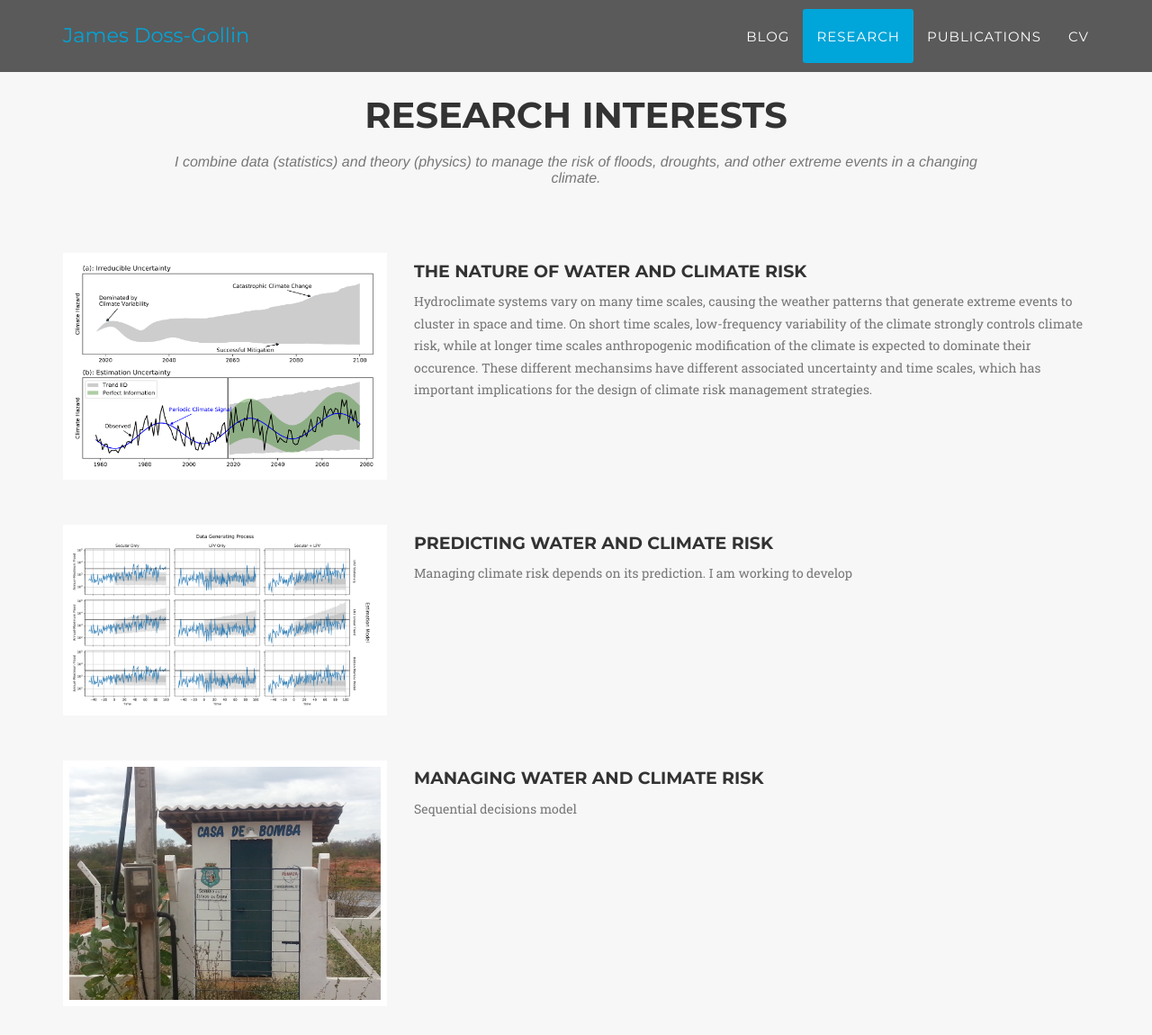
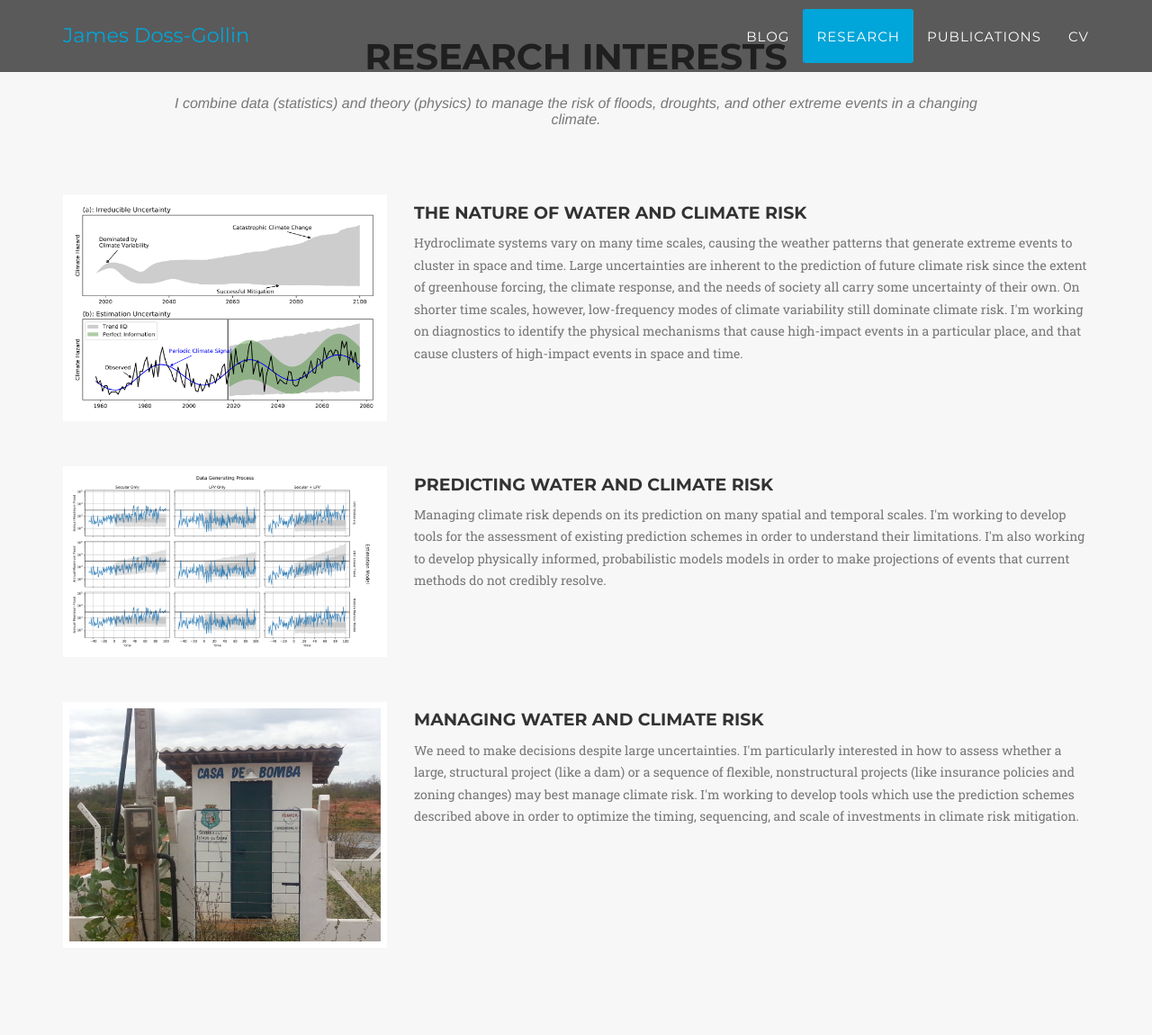
Before and after one commit to jdossgollin/blog, a Jekyll site: the page built from index.html, in a window 1280 px wide and 1400 px high, scrolled down 913 px. Shown: the top 1150 px of the window at 90% size. Built offline with Jekyll 4.4.1, drawn with Linux system fonts in a browser that asks for light colours; nearby versions of some CDN libraries; some web fonts are replaced; library files that are not in the unit come from our copies; comment, search, counter and statistics services are not loaded; some of the changed text lies outside the part shown.

Commit message:
update research information

```diff
--- a/_config.yml
+++ b/_config.yml
@@ -1,11 +1,11 @@
 url: https://rabernat.github.io
 baseurl:
-plugins: ['jekyll/scholar']
+plugins: ['jekyll-scholar', 'jekyll-display-medium-posts']
 
 # Site settings
 title: James Doss-Gollin
 email: james.doss-gollin@columbia.edu
-description: "Statistics + Physics for Climate Risk Management"
+description: "Personal research website of James Doss-Gollin, Columbia University"
 
 # Color settings (hex-codes without the leading hash-tag)
 color:
@@ -21,12 +21,12 @@
 social:
   - title: envelope
     url: mailto:james.doss-gollin@columbia.edu
+  - title: medium
+    url: https://medium.com/@jdossgollin
+  - title: github
+    url: http://github.com/jdossgollin
   - title: twitter
     url: http://twitter.com/jdossgollin
-  - title: github
-    url: http://github.com/jdossgollin
-  - title: medium
-    url: https://medium.com/@jdossgollin
 
 # Build settings
 markdown: kramdown
--- a/_data/research.yml
+++ b/_data/research.yml
@@ -1,11 +1,11 @@
 - name: The Nature of Water and Climate Risk
   pic: conceptual-sketch.png
-  description: "Hydroclimate systems vary on many time scales, causing the weather patterns that generate extreme events to cluster in space and time. On short time scales, low-frequency variability of the climate strongly controls climate risk, while at longer time scales anthropogenic modification of the climate is expected to dominate their occurence. These different mechansims have different associated uncertainty and time scales, which has important implications for the design of climate risk management strategies."
+  description: "Hydroclimate systems vary on many time scales, causing the weather patterns that generate extreme events to cluster in space and time. Large uncertainties are inherent to the prediction of future climate risk since the extent of greenhouse forcing, the climate response, and the needs of society all carry some uncertainty of their own.  On shorter time scales, however, low-frequency modes of climate variability still dominate climate risk. I'm working on diagnostics to identify the physical mechanisms that cause high-impact events in a particular place, and that cause clusters of high-impact events in space and time."
 
 - name: Predicting Water and Climate Risk
   pic: example-fit.png
-  description: "Managing climate risk depends on its prediction. I am working to develop"
+  description: "Managing climate risk depends on its prediction on many spatial and temporal scales. I'm working to develop tools for the assessment of existing prediction schemes in order to understand their limitations. I'm also working to develop physically informed, probabilistic models models in order to make projections of events that current methods do not credibly resolve."
 
 - name: Managing Water and Climate Risk
   pic: casa-de-bomba.jpg
-  description: "Sequential decisions model"
+  description: "We need to make decisions despite large uncertainties. I'm particularly interested in how to assess whether a large, structural project (like a dam) or a sequence of flexible, nonstructural projects (like insurance policies and zoning changes) may best manage climate risk. I'm working to develop tools which use the prediction schemes described above in order to optimize the timing, sequencing, and scale of investments in climate risk mitigation."
--- a/_data/skills.yml
+++ b/_data/skills.yml
@@ -5,6 +5,6 @@
 - name: Reproducibility
   description: "Docker, git, conda, GNU make (proficient)"
 - name: Bayesian Computation
-  description: "stan (advanced); PyMC3, Edward (proficient) [link](google.com)"
+  description: "stan (advanced); PyMC3, Edward (proficient)"
 - name: Deep Learning
   description: "TensorFlow, Keras (proficient)"
--- a/_includes/header.html
+++ b/_includes/header.html
@@ -2,9 +2,9 @@
 <header>
     <div class="container">
         <div class="intro-text">
-            <div class="intro-lead-in">
+            <!--<div class="intro-lead-in">
                 dynamics, extremes, statistics, adaptation
-            </div>
+            </div>-->
             <div class="intro-heading">
                 Water and Climate Risk
             </div>
--- a/_plugins/ext.rb
+++ b/_plugins/ext.rb
@@ -1,2 +1,2 @@
-require 'jekyll/scholar'
+require 'jekyll-scholar'
 require 'jekyll-display-medium-posts'
--- a/index.html
+++ b/index.html
@@ -7,22 +7,25 @@ layout: default
     <div class="container">
         <div class="row">
             <div class="col-lg-12 text-center">
-                <h2 class="section-heading">Recent Blog Posts</h2>
+                <h2 class="section-heading">
+                    Recent Blog Posts
+                </h2>
             </div>
         </div>
     </div>
     {% for post in site.medium_posts limit: 5 %}
         <div class="container">
             <div class="row">
-            <h4>{{post.title}}</h4>
+                <h4>
+                    {{post.title}}
+                </h4>
             </div>
             <p>
-            {{ post.feed_content | strip_html | truncatewords: 75 }}
+                {{ post.feed_content | strip_html | truncatewords: 65 }}
                 <a href={{ post.medium_link }}>Read more on Medium</a>
             </p>
         </div>
     {% endfor %}
-</div>
 </section>
 
 <!-- RESEARCH -->
@@ -30,8 +33,12 @@ layout: default
     <div class="container">
         <div class="row">
             <div class="col-lg-12 text-center">
-                    <h2 class="section-heading">Research Interests</h2>
-                    <h3 class="section-subheading text-muted">I combine data (statistics) and theory (physics) to manage the risk of floods, droughts, and other extreme events in a changing climate.</h3>
+                <h2 class="section-heading">
+                    Research Interests
+                </h2>
+                <h3 class="section-subheading text-muted">
+                    I combine data (statistics) and theory (physics) to manage the risk of floods, droughts, and other extreme events in a changing climate.
+                </h3>
             </div>
         </div>
     </div>
@@ -42,22 +49,26 @@ layout: default
                     <img src="img/research/{{ topic.pic }}" class="img-responsive" alt="">
                 </div>
                 <div class="col-lg-8">
-                    <h4>{{ topic.name }}</h4>
-                    <p class="text-muted">{{ topic.description }}</p>
+                    <h4>
+                        {{ topic.name }}
+                    </h4>
+                    <p class="text-muted">
+                        {{ topic.description }}
+                    </p>
                 </div>
             </div>
         </div>
     {% endfor %}
-    </div>
 </section>
-
 
 <!--- PUBLICATIONS -->
 <section id="publications" class="{% cycle '', 'bg-light-gray' %}">
     <div class="container">
         <div class="row">
             <div class="col-lg-12 text-center">
-                    <h2 class="section-heading">Publications</h2>
+                <h2 class="section-heading">
+                    Publications
+                </h2>
                 <div>
                     <a href="https://scholar.google.com/citations?user=6ifLBBsAAAAJ&hl=en">Google Scholar Profile</a>
                     &middot
@@ -69,15 +80,21 @@ layout: default
     <div class="container">
         <div class="row">
             <div class="col-lg-12">
-                    <h3>In Press / Published</h3>
+                <h3>
+                    In Press / Published
+                </h3>
                 {% bibliography --query @article %}
             </div>
             <div class="col-lg-12">
-                    <h3>Under Review</h3>
+                <h3>
+                    Under Review
+                </h3>
                 {% bibliography --query @unpublished %}
             </div>
             <div class="col-lg-12">
-                    <h3>Other</h3>
+                <h3>
+                    Other
+                </h3>
                 For a complete list of workshop and conference presentations, please see <a href=/cv/>my CV</a>
             </div>
         </div>
```
Also changed, not shown: _bibliography/references.bib (+7 -8 lines), cv/index.md (+3 -3 lines), 1 other file. Lines whose indentation alone changed are shown as unchanged.
